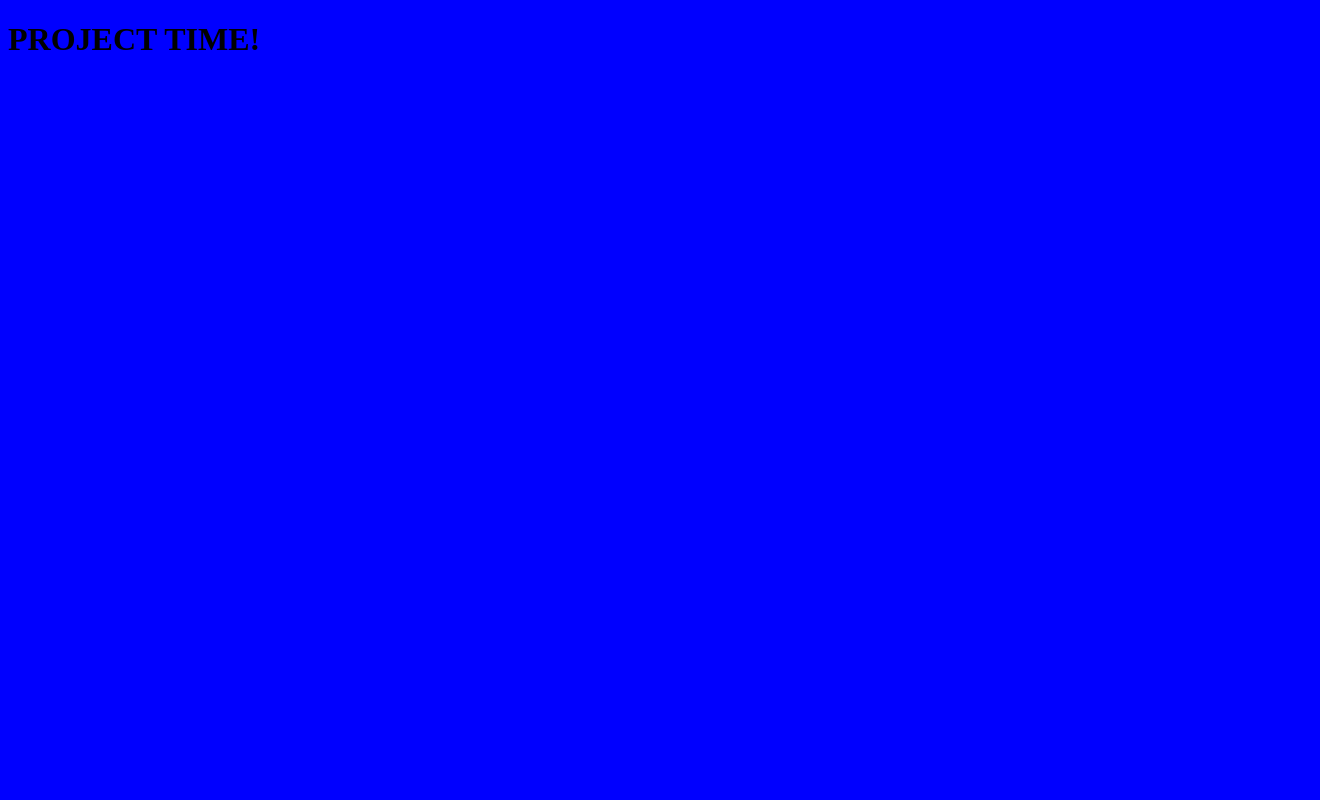
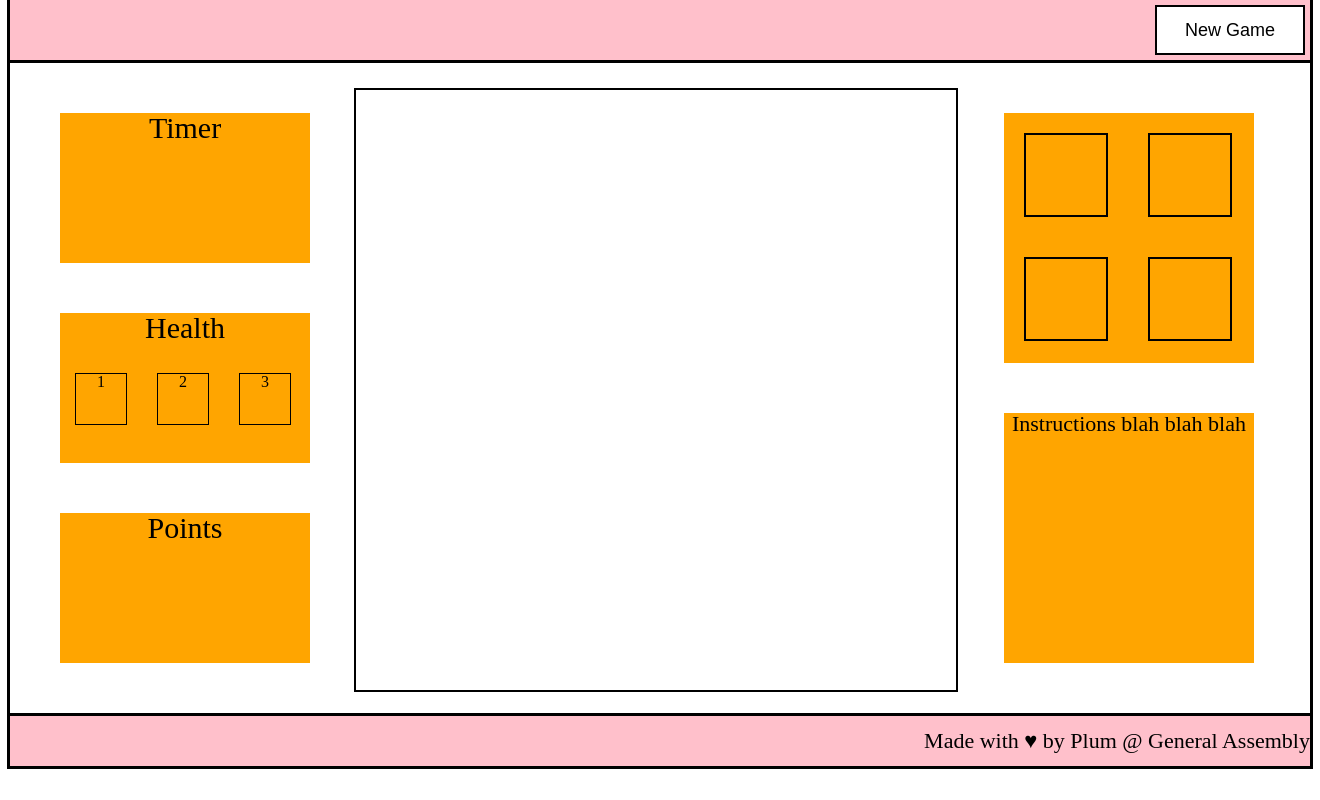
Before and after one commit to plummoore/Christmas_Game, a PHP site: page / in a window 1320 px wide. Before the commit the page is almost empty. Run offline with PHP 8.4, Linux system fonts and the light colour scheme; some libraries are stand-ins or nearby versions.

Commit message:
layout in place

```diff
--- /dev/null
+++ b/css/reset.css
@@ -0,0 +1,48 @@
+/* http://meyerweb.com/eric/tools/css/reset/
+   v2.0 | 20110126
+   License: none (public domain)
+*/
+
+html, body, div, span, applet, object, iframe,
+h1, h2, h3, h4, h5, h6, p, blockquote, pre,
+a, abbr, acronym, address, big, cite, code,
+del, dfn, em, img, ins, kbd, q, s, samp,
+small, strike, strong, sub, sup, tt, var,
+b, u, i, center,
+dl, dt, dd, ol, ul, li,
+fieldset, form, label, legend,
+table, caption, tbody, tfoot, thead, tr, th, td,
+article, aside, canvas, details, embed,
+figure, figcaption, footer, header, hgroup,
+menu, nav, output, ruby, section, summary,
+time, mark, audio, video {
+	margin: 0;
+	padding: 0;
+	border: 0;
+	font-size: 100%;
+	font: inherit;
+	vertical-align: baseline;
+}
+/* HTML5 display-role reset for older browsers */
+article, aside, details, figcaption, figure,
+footer, header, hgroup, menu, nav, section {
+	display: block;
+}
+body {
+	line-height: 1;
+}
+ol, ul {
+	list-style: none;
+}
+blockquote, q {
+	quotes: none;
+}
+blockquote:before, blockquote:after,
+q:before, q:after {
+	content: '';
+	content: none;
+}
+table {
+	border-collapse: collapse;
+	border-spacing: 0;
+}
--- a/css/style.css
+++ b/css/style.css
@@ -1,3 +1,165 @@
-body {
-  background: blue;
-};
+/** {
+  box-sizing: border-box;
+}*/
+
+/*body {
+  background: green;
+}*/
+
+/*Top & Hidden elements*/
+header {
+  width: 1300px;
+  margin: 0 auto;
+  background: pink;
+  /*border: 3px solid black;*/
+  border-left: 3px solid black;
+  border-right: 3px solid black;
+  height: 60px;
+}
+
+button {
+  background: white;
+  width: 150px;
+  margin: 5px;
+  height: 50px;
+  float: right;
+  font-size: 18px;
+  border: 2px solid black;
+}
+
+/*General elements*/
+h1 {
+  font-size: 30px;
+}
+
+h2 {
+  font-size: 22px;
+}
+
+main {
+  width: 1300px;
+  height: 650px;
+  /*background: gold;*/
+  margin: 0 auto;
+  border: 3px solid black;
+}
+
+/*Left elements*/
+.left{
+  /*background-color: red;*/
+  width: 294px;
+  height: 600px;
+  margin: 25px;
+  float: left;
+  position: relative;
+}
+
+#timer {
+  width:250px;
+  background: orange;
+  float: left;
+  text-align: center;
+  height: 150px;
+  margin: 25px;
+  font-size: 30px;
+}
+
+#health {
+  text-align: center;
+  background: orange;
+  height: 150px;
+  width: 250px;
+  margin: 25px;
+  float: left;
+}
+
+#health li {
+  border: solid black 1px;
+  text-align: center;
+  float: left;
+  height: 50px;
+  width: 50px;
+  margin: 30px 15px 10px 15px;
+}
+
+#points {
+  text-align: center;
+  background: orange;
+  margin: 25px;
+  width: 250px;
+  height: 150px;
+  float: left;
+}
+
+
+/*Center elements*/
+.center{
+  background-color: orange;
+  width: 600px;
+  height: 600px;
+  margin: 25px 0;
+  float: left;
+}
+
+.game {
+  width: 600px;
+  height: 600px;
+  background-color: white;
+  border: 2px solid black;
+}
+
+/*Right elements*/
+.right{
+  /*background-color: red;*/
+  width: 294px;
+  height: 600px;
+  margin: 25px;
+  float: left;
+}
+
+#scoring {
+  text-align: center;
+  background: orange;
+  margin: 25px;
+  width: 250px;
+  height: 250px;
+  float: left;
+}
+
+#scoring li {
+  text-align: center;
+  border: solid black 2px;
+  text-align: center;
+  float: left;
+  height: 80px;
+  width: 80px;
+  margin: 20px 20px;
+}
+
+#instructions {
+  text-align: center;
+  background: orange;
+  margin: 25px;
+  width: 250px;
+  height: 250px;
+  float: left;
+}
+
+
+/*Bottom elements*/
+
+footer {
+  width: 1300px;
+  margin: 0 auto;
+  background: pink;
+  border-left: 3px solid black;
+  border-right: 3px solid black;
+  border-bottom: 3px solid black;
+  line-height: 50px;
+  height: 50px;
+  clear: both;
+}
+
+.footer {
+  float: right;
+}
--- a/index.html
+++ b/index.html
@@ -3,10 +3,65 @@
 <head>
   <meta charset="utf-8">
   <title>PROJECT 1!!!</title>
+  <link rel="stylesheet" href="css/reset.css">
   <link rel="stylesheet" href="css/style.css">
+  <script
+  src="https://code.jquery.com/jquery-3.2.1.min.js"
+  integrity="sha256-hwg4gsxgFZhOsEEamdOYGBf13FyQuiTwlAQgxVSNgt4="
+  crossorigin="anonymous"></script>
   <script src="js/app.js" charset="utf-8"></script>
 </head>
 <body>
-    <h1>PROJECT TIME!</h1>
+  <header>
+    <button>New Game</button>
+    <!-- <input type="text" name="name" placeholder="NAME"> -->
+    <!-- <div class = "characters">Choose your character</div> -->
+  </header>
+  <main>
+    <!-- LEFT ELEMENTS -->
+    <div class="left">
+      <div class="display" id="timer">
+        <h1>Timer</h1>
+      </div>
+      <div class="display" id="health">
+        <ul>
+          <h1>Health</h1>
+          <li id="1">1</li>
+          <li id="2">2</li>
+          <li id="3">3</li>
+        </ul>
+      </div>
+      <div class="display" id="points">
+        <h1>Points<span class="points"></span></h1>
+      </div>
+    </div>
+
+    <!-- GAME ELEMENT -->
+    <div class="center">
+      <div class="game"></div>
+    </div>
+
+    <!-- RIGHT ELEMENTS -->
+
+    <div class="right">
+      <div class="display" id="scoring">
+        <ul>
+          <li id="1"></li>
+          <li id="2"></li>
+          <li id="3"></li>
+          <li id="4"></li>
+        </ul>
+      </div>
+
+        <div class="display" id="instructions">
+          <h2>Instructions blah blah blah</h2>
+        </div>
+
+      </div>
+
+    </main>
+    <footer>
+      <h2><div class="footer">Made with &hearts; by Plum @ General Assembly</div></h2>
+    </footer>
   </body>
   </html>
```
Lines whose indentation alone changed are shown as unchanged.
